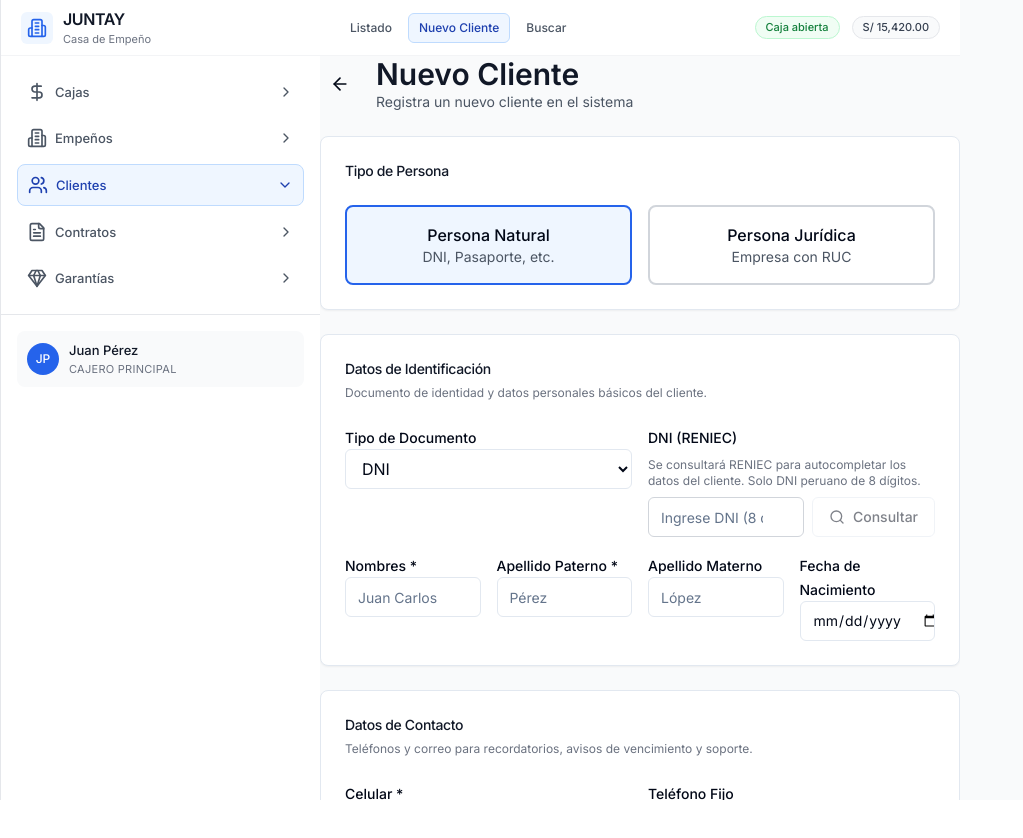
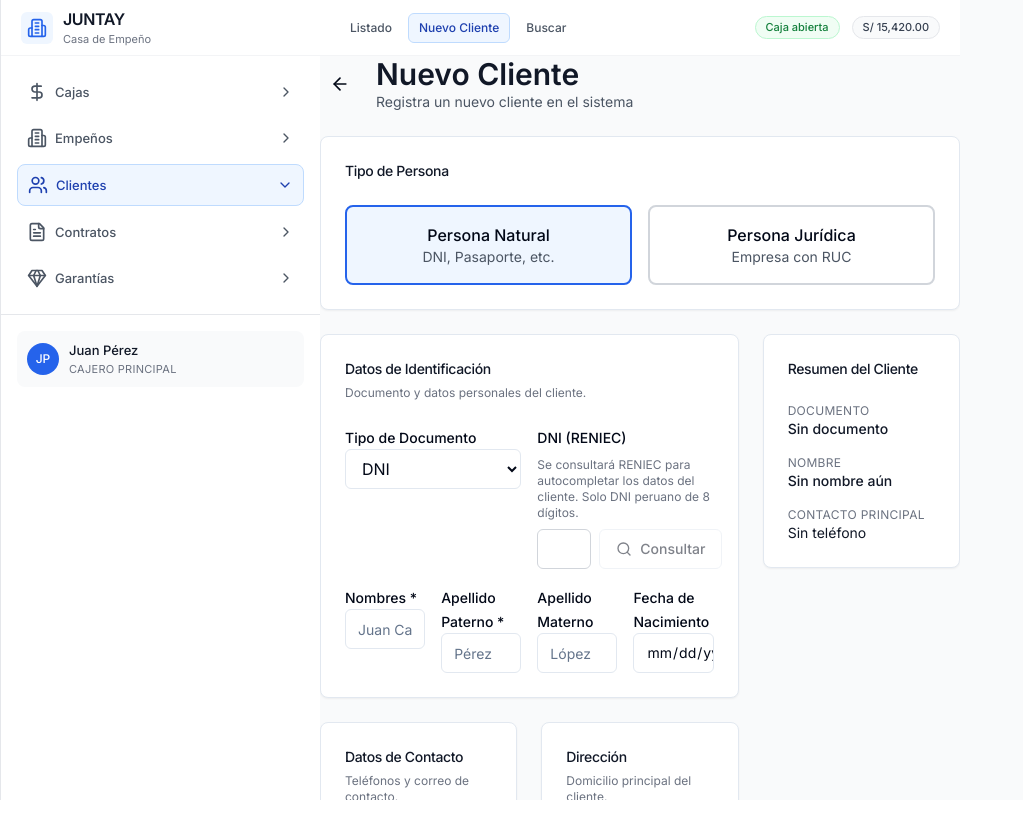
Before and after one commit to Mikisbell/JUNTAY, a Next.js app: page /dashboard/clientes/nuevo in a window 1280 px wide. Shown: the top 838 px of the page, without its empty margins (0-1023 px from the left). Built offline with nearby package versions, Linux system fonts and the light colour scheme; no server answers.

Commit message:
Refinar layout de Nuevo Cliente con resumen lateral

```diff
--- a/app/(dashboard)/dashboard/clientes/nuevo/page.tsx
+++ b/app/(dashboard)/dashboard/clientes/nuevo/page.tsx
@@ -48,6 +48,15 @@ export default function NuevoClientePage() {
     ingreso_mensual: '',
     observaciones: ''
   })
+
+  const nombreCompleto =
+    tipoPersona === 'natural'
+      ? [formData.nombres, formData.apellido_paterno, formData.apellido_materno]
+          .filter(Boolean)
+          .join(' ')
+      : formData.razon_social
+
+  const telefonoPrincipal = formData.celular || formData.telefono
 
   const handleInputChange = (e: React.ChangeEvent<HTMLInputElement | HTMLSelectElement | HTMLTextAreaElement>) => {
     const { name, value } = e.target
@@ -288,7 +297,10 @@ export default function NuevoClientePage() {
   }
 
   return (
-    <form onSubmit={handleSubmit} className="space-y-6 max-w-4xl mx-auto">
+    <form
+      onSubmit={handleSubmit}
+      className="space-y-6 max-w-5xl 2xl:max-w-6xl mx-auto px-4 sm:px-0"
+    >
       {/* Header */}
       <div className="flex items-center space-x-4">
         <Link href="/dashboard/clientes">
@@ -345,13 +357,14 @@ export default function NuevoClientePage() {
       </Card>
 
       {tipoPersona === 'natural' ? (
-        <>
+        <div className="grid grid-cols-1 lg:grid-cols-3 gap-6">
+          <div className="lg:col-span-2 space-y-6">
             {/* Datos de Identificación */}
             <Card className="hover:shadow-md transition-shadow">
               <CardHeader>
                 <CardTitle className="text-sm font-medium text-gray-900">Datos de Identificación</CardTitle>
                 <p className="text-xs text-gray-500 mt-1">
-                Documento de identidad y datos personales básicos del cliente.
+                  Documento y datos personales del cliente.
                 </p>
                 {formData.numero_documento && (
                   <p className="text-xs text-gray-400">
@@ -481,12 +494,13 @@ export default function NuevoClientePage() {
               </CardContent>
             </Card>
 
+            <div className="grid grid-cols-1 xl:grid-cols-2 gap-6">
               {/* Datos de Contacto */}
               <Card className="hover:shadow-md transition-shadow">
                 <CardHeader>
                   <CardTitle className="text-sm font-medium text-gray-900">Datos de Contacto</CardTitle>
                   <p className="text-xs text-gray-500 mt-1">
-                Teléfonos y correo para recordatorios, avisos de vencimiento y soporte.
+                    Teléfonos y correo de contacto.
                   </p>
                   {(formData.celular || formData.telefono || formData.email) && (
                     <p className="text-xs text-gray-400">
@@ -551,7 +565,7 @@ export default function NuevoClientePage() {
                 <CardHeader>
                   <CardTitle className="text-sm font-medium text-gray-900">Dirección</CardTitle>
                   <p className="text-xs text-gray-500 mt-1">
-                Ubicación principal para análisis de riesgo y gestión de cobranzas.
+                    Domicilio principal del cliente.
                   </p>
                   {(formData.departamento || formData.provincia || formData.distrito) && (
                     <p className="text-xs text-gray-400">
@@ -602,7 +616,7 @@ export default function NuevoClientePage() {
                   <div>
                     <CardTitle className="text-sm font-medium text-gray-900">Datos Laborales</CardTitle>
                     <p className="text-xs text-gray-500 mt-1">
-                  Opcional. Mejora la evaluación de riesgo y conocimiento del cliente.
+                      Información laboral opcional.
                     </p>
                   </div>
                   <ChevronDown
@@ -664,7 +678,7 @@ export default function NuevoClientePage() {
                   <div>
                     <CardTitle className="text-sm font-medium text-gray-900">Observaciones</CardTitle>
                     <p className="text-xs text-gray-500 mt-1">
-                  Notas internas sobre el cliente (no se muestran en comprobantes).
+                      Notas internas del cliente.
                     </p>
                   </div>
                   <ChevronDown
@@ -687,7 +701,47 @@ export default function NuevoClientePage() {
                   </CardContent>
                 )}
               </Card>
+            </div>
+          </div>
+
+          <div className="space-y-6">
+            <Card className="sticky top-4 hover:shadow-md transition-shadow">
+              <CardHeader>
+                <CardTitle className="text-sm font-medium text-gray-900">
+                  Resumen del Cliente
+                </CardTitle>
+              </CardHeader>
+              <CardContent className="space-y-4 text-sm">
+                <div>
+                  <p className="text-xs text-gray-500 uppercase tracking-wide">Documento</p>
+                  <p className="font-medium text-gray-900">
+                    {formData.numero_documento
+                      ? `${formData.tipo_documento} ${formData.numero_documento}`
+                      : 'Sin documento'}
+                  </p>
+                </div>
+                <div>
+                  <p className="text-xs text-gray-500 uppercase tracking-wide">Nombre</p>
+                  <p className="font-medium text-gray-900">
+                    {nombreCompleto || 'Sin nombre aún'}
+                  </p>
+                </div>
+                <div>
+                  <p className="text-xs text-gray-500 uppercase tracking-wide">Contacto principal</p>
+                  <p className="text-gray-900">
+                    {telefonoPrincipal || 'Sin teléfono'}
+                    {formData.email && (
+                      <>
+                        {' · '}
+                        {formData.email}
                       </>
+                    )}
+                  </p>
+                </div>
+              </CardContent>
+            </Card>
+          </div>
+        </div>
       ) : (
         <>
           {/* Persona Jurídica */}
@@ -695,7 +749,7 @@ export default function NuevoClientePage() {
             <CardHeader>
               <CardTitle className="text-sm font-medium text-gray-900">Datos de la Empresa</CardTitle>
               <p className="text-xs text-gray-500 mt-1">
-                Información general de la empresa y su representante legal.
+                Datos básicos de la empresa.
               </p>
               {(formData.numero_documento || formData.razon_social) && (
                 <p className="text-xs text-gray-400">
```
Lines whose indentation alone changed are shown as unchanged.
